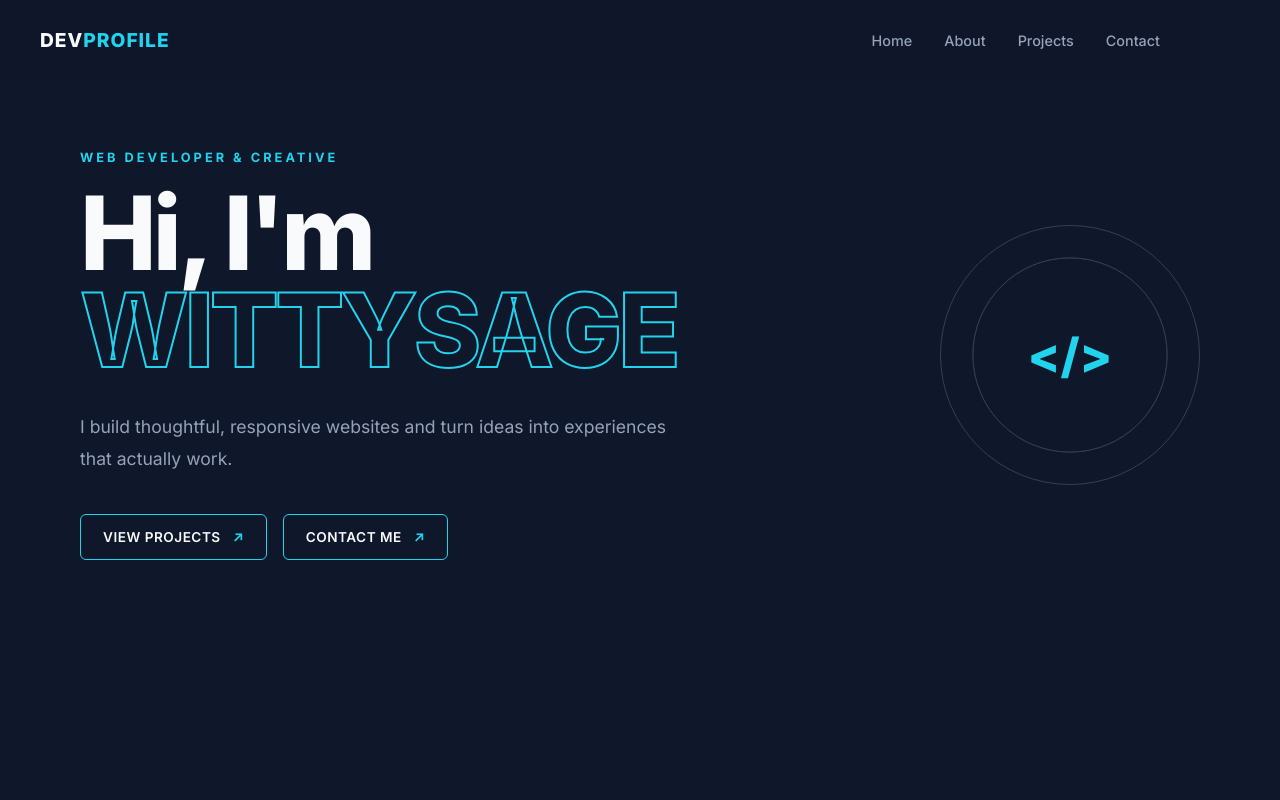
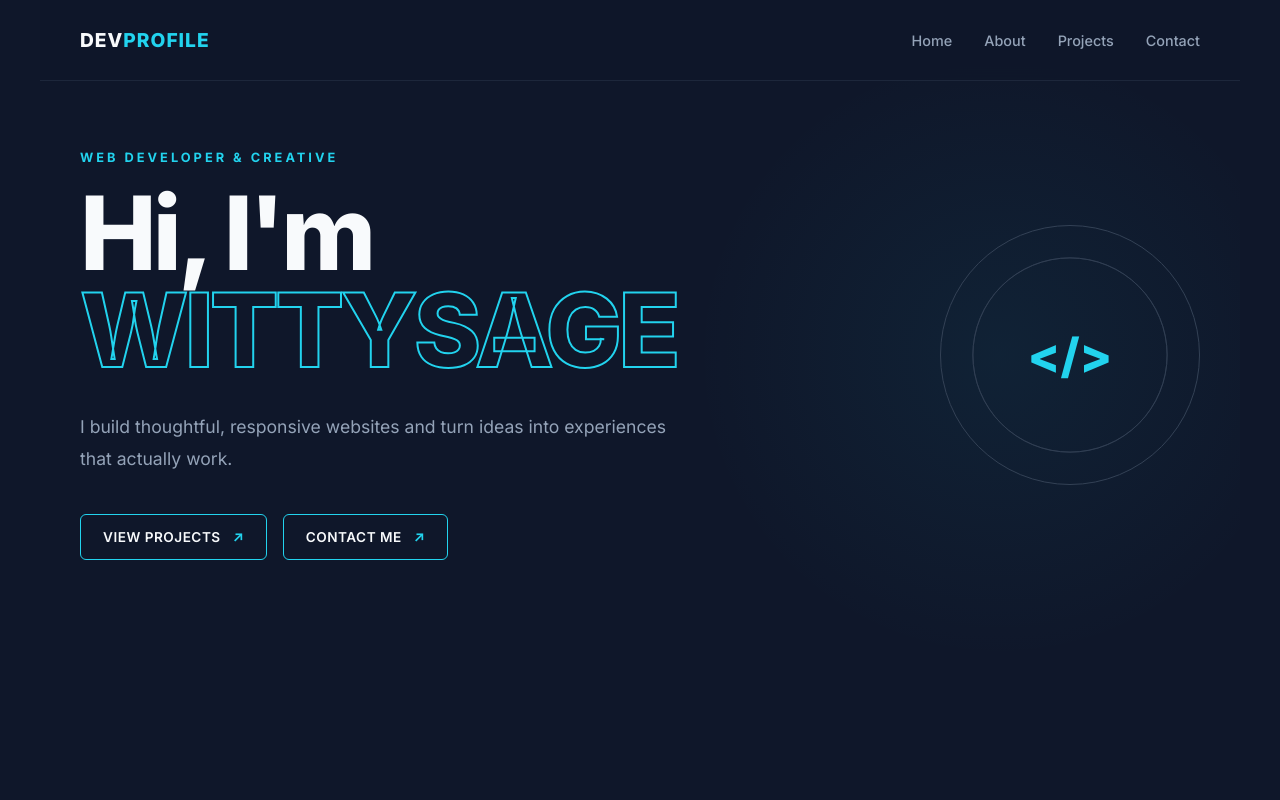
Before and after one commit to Lord-of-Chemistry/DevProfile, a React (Vite) app: page / in a window 1280 px wide. Shown: the top 800 px of the page. Built offline with nearby package versions, Linux system fonts and the light colour scheme.

Commit message:
edited css

```diff
--- a/src/App.css
+++ b/src/App.css
@@ -39,13 +39,25 @@ nav {
   width: 100%;
   max-width: 1200px;
   margin: 0 auto;
+
   position: fixed;
+  top: 0;
+  left: 50%;
+  transform: translateX(-50%);
+
+  z-index: 1000;
+
   padding: 28px 40px;
+
   display: flex;
   align-items: center;
   justify-content: space-between;
-  background: rgba(15, 23, 42, 0.8);
-  background-image: blur(10px);
+
+  background: rgba(15, 23, 42, 0.75);
+  backdrop-filter: blur(12px);
+  -webkit-backdrop-filter: blur(12px);
+
+  border-bottom: 1px solid rgba(51, 65, 85, 0.4);
 }
 
 .logo {
@@ -75,19 +87,20 @@ nav {
   color: var(--accent);
 }
 
-
 .home {
   min-height: calc(100vh - 90px);
   max-width: 1200px;
   margin: 0 auto;
-
   padding: 80px 40px;
-
   display: flex;
   align-items: center;
   justify-content: space-between;
-
   position: relative;
+  background: radial-gradient(
+    circle at 80% 50%,
+    rgba(34, 211, 238, 0.06),
+    transparent 30%
+  );
 }
 
 .home-content {
```
